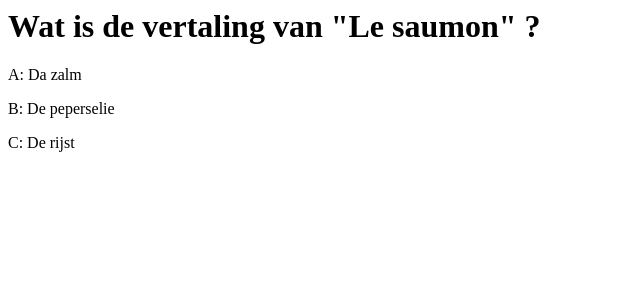
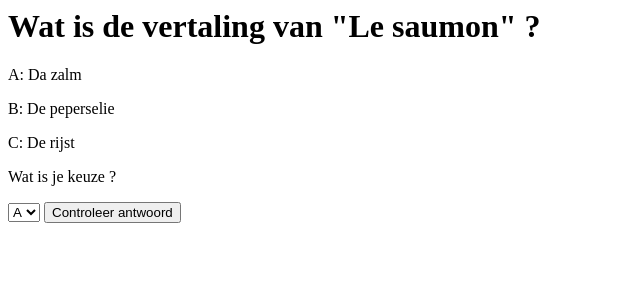
Before and after one commit to TuxGhost/TalenOefenen, a Flask app: page / in a window 1280 px wide. Shown: the top 300 px of the page, without its empty margins (0-640 px from the left). Run offline with Flask 3, Linux system fonts and the light colour scheme.

Commit message:
Voorbereiding controle functie

```diff
--- a/app.py
+++ b/app.py
@@ -1,5 +1,6 @@
 from flask import Flask
 from flask import render_template
+from flask import request
 import random
 
 app = Flask(__name__)
@@ -15,20 +16,25 @@ many = 0
 @app.route('/')
 @app.route('/index')
 
+def index():
+    if request.method ==  "GET":
+        hoeveelste = random.randint(0,165)
+        how = random.randint(0,165)
+        many = random.randint(0,165)
+        fake1 = nl[how]
+        fake2 = nl[many]
+        fransWoord = fr[hoeveelste]
+        nederlandsWoord = nl[hoeveelste]
+        return render_template('index.html', title='Quiz', vraag = fransWoord , antwoord = nederlandsWoord, fout = fake1, wrong = fake2)
+    else:
+        return render_template('index.html', title='Quiz', vraag = fransWoord , antwoord = nederlandsWoord, fout = fake1, wrong = fake2)
+    #return 'Web app with python Flask!'
 
-
-
-
-def index():
-    hoeveelste = random.randint(0,165)
-    how = random.randint(0,165)
-    many = random.randint(0,165)
-    fake1 = nl[how]
-    fake2 = nl[many]
-    fransWoord = fr[hoeveelste]
-    nederlandsWoord = nl[hoeveelste]
-    return render_template('index.html', title='Quiz', vraag = fransWoord , antwoord = nederlandsWoord, fout = fake1, wrong = fake2)
-    #return 'Web app with python Flask!'
+@app.route('/controleer',methods=['POST'])
+def controleer():
+    #antwoord = request.forms['antwoord']
+    antwoord = request.form.get("antwoord")
+    return 'functie moet verder uitgewerkt worden'
 
 lijst = open('Het eten.txt','r')
 for text in lijst:
--- a/templates/index.html
+++ b/templates/index.html
@@ -4,8 +4,20 @@
     </head>
     <body>
         <h1>Wat is de vertaling van "{{ vraag }}" ?</h1>
-        <p>A: {{antwoord}}</p>
-        <p>B: {{fout}}</p>
-        <p>C: {{wrong}}</p>
+        <div>
+            <p>A: {{antwoord}}</p>
+            <p>B: {{fout}}</p>
+            <p>C: {{wrong}}</p>
+        </div>
+        <p>Wat is je keuze ?
+            <form action="/controleer" method="post">
+                <select name="antwoord" method="GET" action ="/">
+                    <option value="A">A</option>
+                    <option value="B">B</option>
+                    <option value="C">C</option>
+                    </select>
+                <button type="submit" value="Controleer">Controleer antwoord</button>
+            </form>
+        </select></p>
     </body>
 </html>
```
